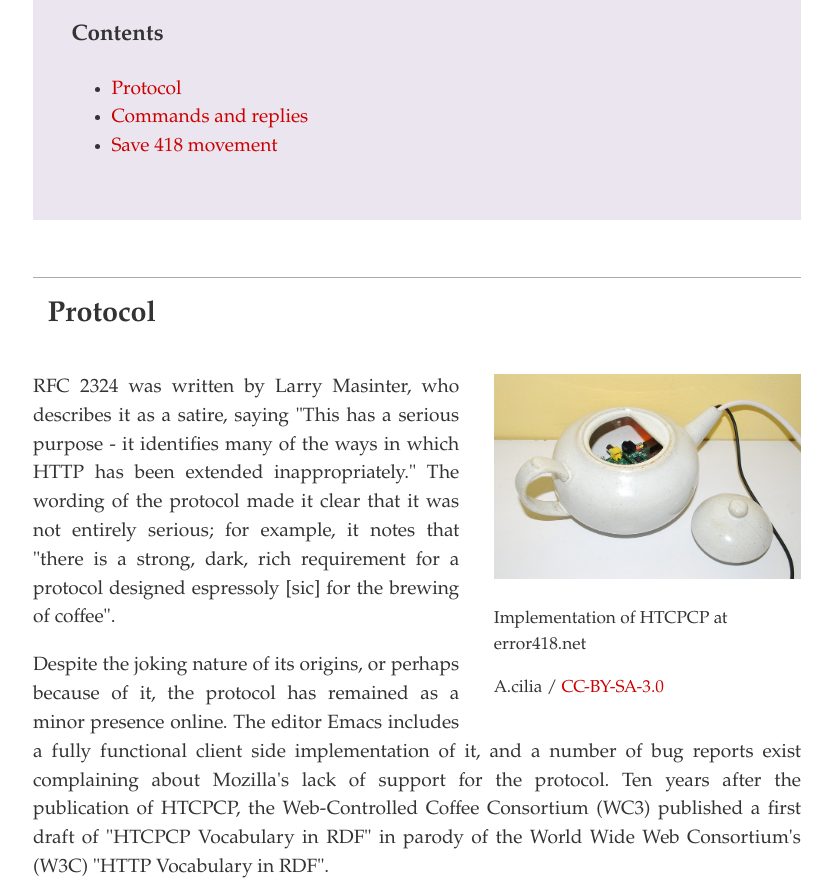
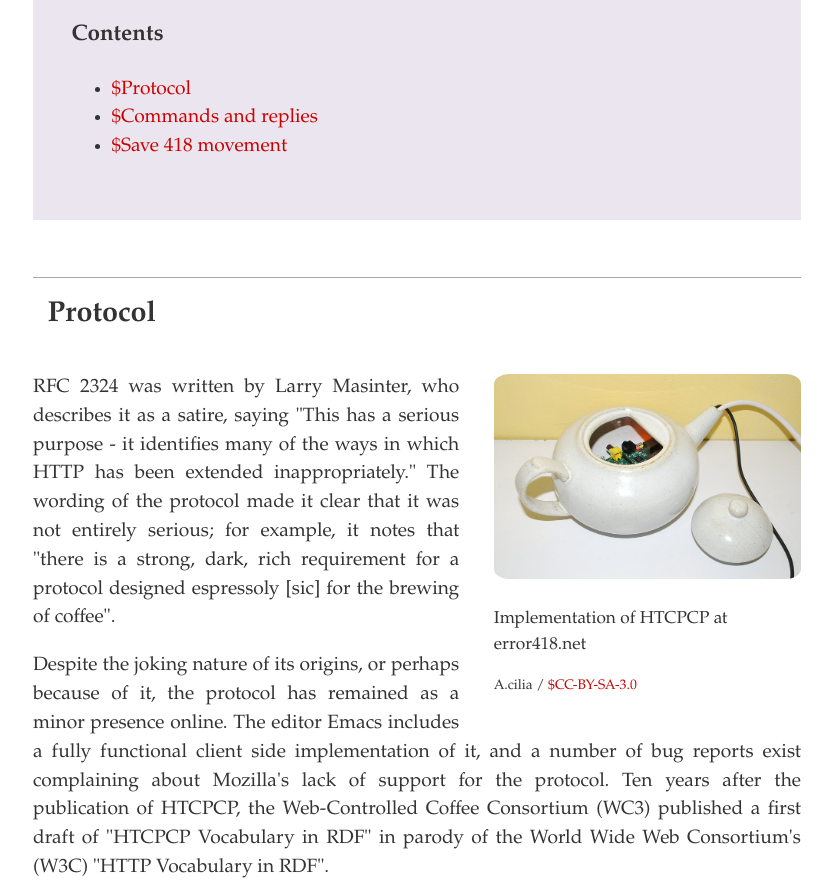
Before and after one commit to nikasvencbir/racunalniski_praktikum, a plain HTML site: page 04-css/dokument.html in a window 1280 px wide. Shown: the part 400-1286 px from the top of the page, without its empty margins (223-1055 px from the left). Drawn offline with Linux system fonts and the light colour scheme.

Commit message:
Dopolni CSS

```diff
--- a/04-css/oblikovanje.css
+++ b/04-css/oblikovanje.css
@@ -56,4 +56,11 @@ h2 {
 .slika img {
     width: 100%;
     height: auto;
+    border-radius: 5%;
 }
+.slika p:last-child {
+    font-size: 0.8em;
+    margin-top: 0.3em;
+}
+a::before {content:"$";
+}
```
